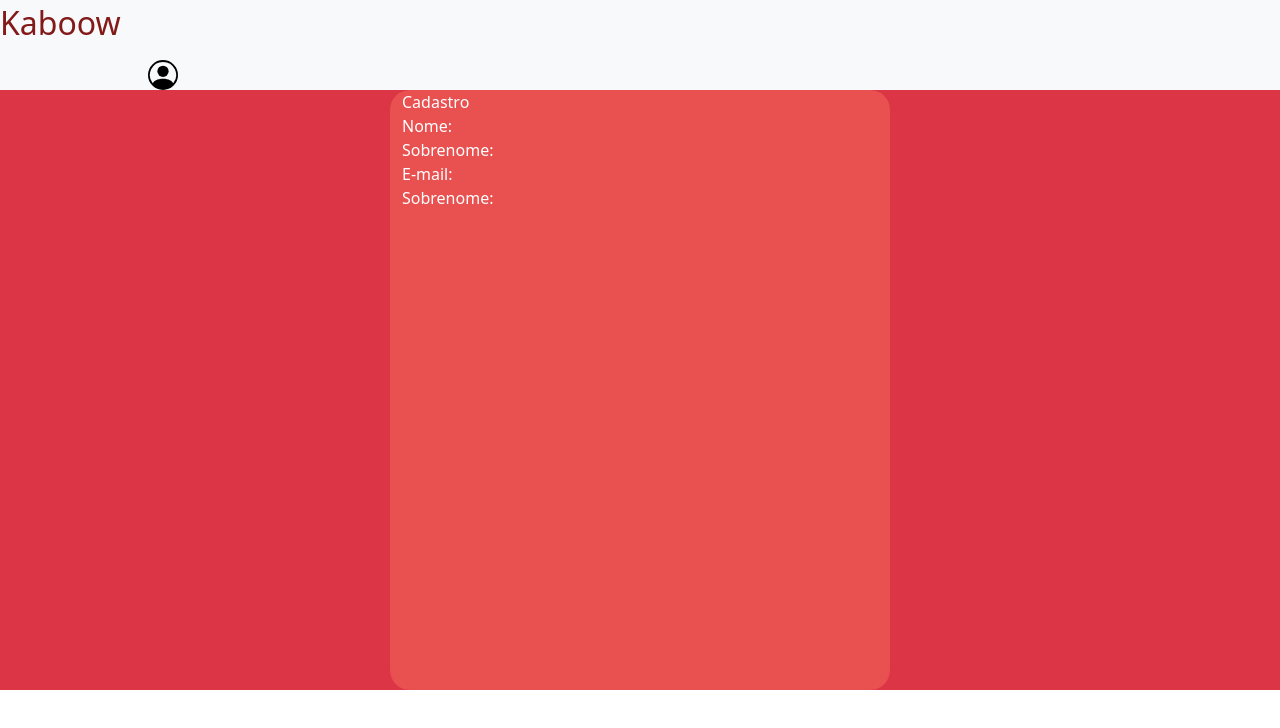
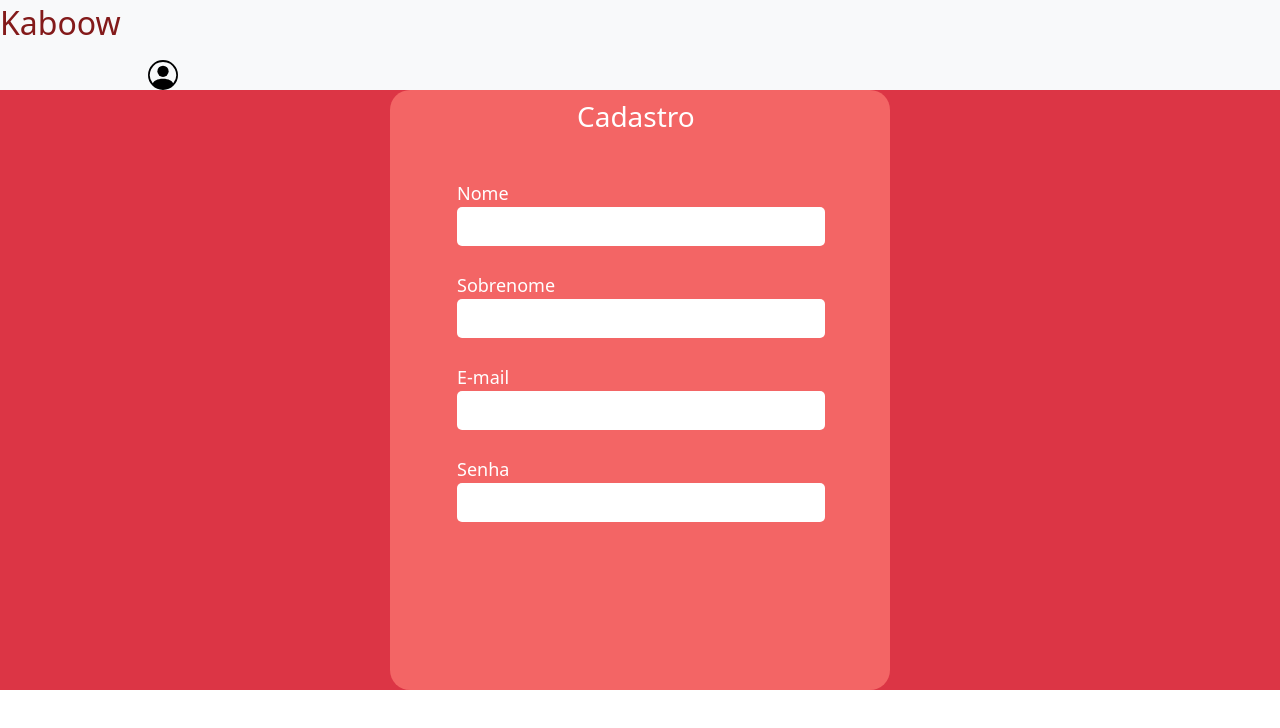
Before and after one commit to YanHenrique1/teste, an Angular app in the folder prjloja/: page /cadastro in a window 1280 px wide. Shown: the top 728 px of the page. Built offline with nearby package versions, Linux system fonts and the light colour scheme.

Commit message:
cadastro quase

```diff
--- a/prjloja/src/app/components/cadastro/cadastro.component.css
+++ b/prjloja/src/app/components/cadastro/cadastro.component.css
@@ -1,8 +1,50 @@
 .container{
     width: 500px;
     height: 600px;
-    background-color: rgb(233, 80, 80);
-    color: white;
+    background-color: rgb(243, 101, 101);
     border-radius: 20px;
     text-shadow: 3cm, 2cm black;
 }
+
+.p2{
+    color: black;
+    border-radius: 5px;
+    padding-top: 4px;
+    padding-bottom: 4px;
+    padding-left: 4px;
+    background-color: white;
+
+}
+
+.col3{
+    padding-top: 10px;
+
+}
+
+.col2{
+    padding-top: 10px;
+    color: white;
+    font-size: 18px;
+    width: 450px;
+    padding-left: 55px;
+    padding-right: 27px;
+}
+
+
+.p{
+    align-content: center;
+    padding-left: 175px;
+    padding-bottom: 20px;
+    color: white;
+
+}
+
+.textboxcss{
+    color: black;
+    border: 1px solid;
+    box-shadow: none;
+    border-color: white;
+    text-shadow: none;
+    width: fill;
+    outline-color: white;
+}
--- a/prjloja/src/app/components/cadastro/cadastro.component.html
+++ b/prjloja/src/app/components/cadastro/cadastro.component.html
@@ -1,36 +1,48 @@
 <div class="container">
     <div class="row">
         <div class="col">
-            <div class="textbox">
-                Cadastro
+            <div class="col3">
+                <h3><p class="p">Cadastro</p></h3>
             </div>
         </div>
     </div>
     <div class="row">
         <div class="col">
-            <div class="textbox">
-                Nome:
+            <div class="col2">
+                Nome
+                <p class="p2">
+                    <input class="textboxcss" type="textbox" maxlength="20">
+                </p>
             </div>
         </div>
     </div>
     <div class="row">
         <div class="col">
-            <div class="textbox">
-                Sobrenome:
+            <div class="col2">
+                Sobrenome
+                <p class="p2">
+                    <input class="textboxcss" maxlength="25" type="email">
+                </p>
             </div>
         </div>
     </div>
     <div class="row">
         <div class="col">
-            <div class="textbox">
-                E-mail:
+            <div class="col2">
+                E-mail
+                <p class="p2">
+                    <input class="textboxcss" type="textbox">
+                </p>
             </div>
         </div>
     </div>
     <div class="row">
         <div class="col">
-            <div class="textbox">
-                Sobrenome:
+            <div class="col2">
+                Senha
+                <p class="p2">
+                    <input class="textboxcss" type="textbox">
+                </p>
             </div>
         </div>
     </div>
```
